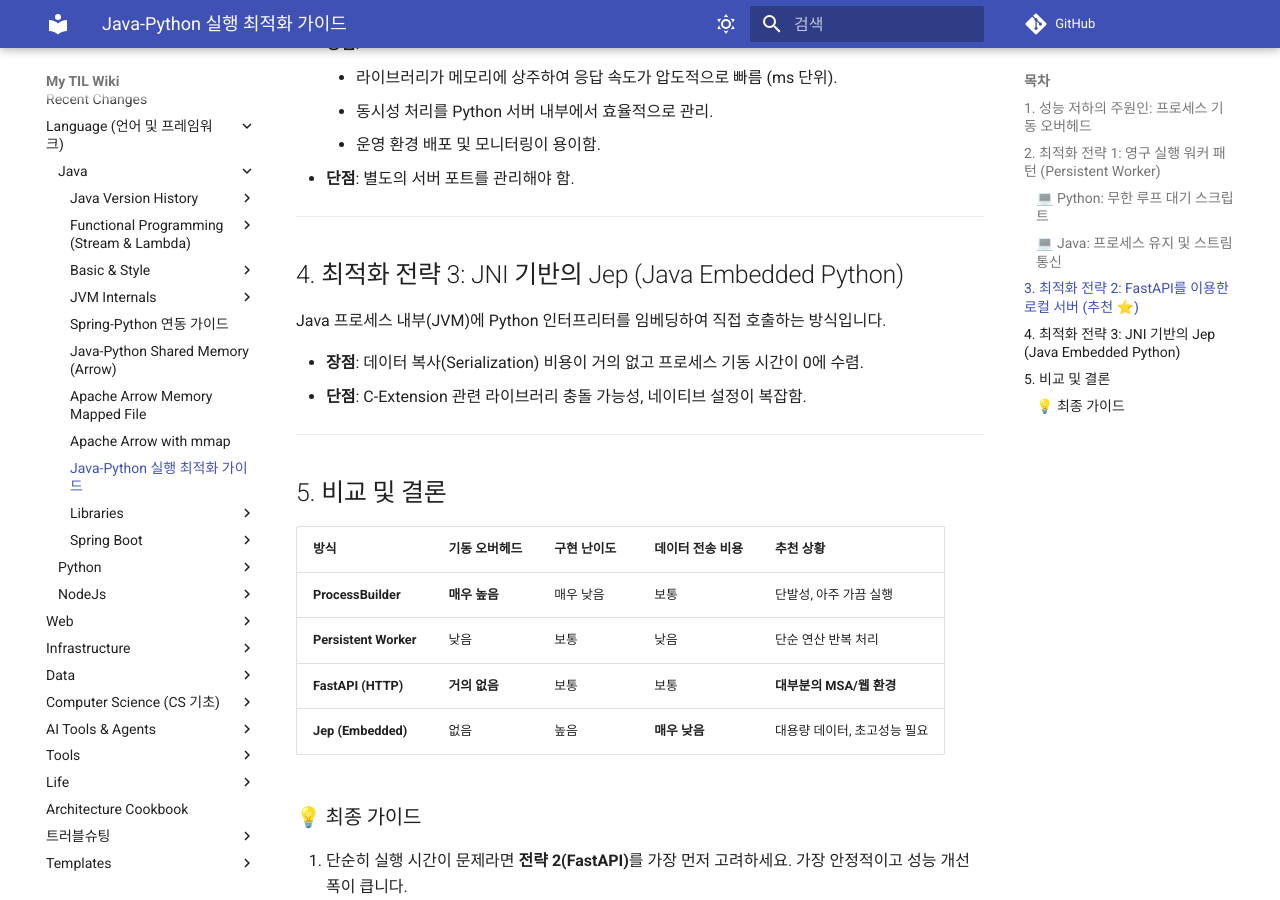
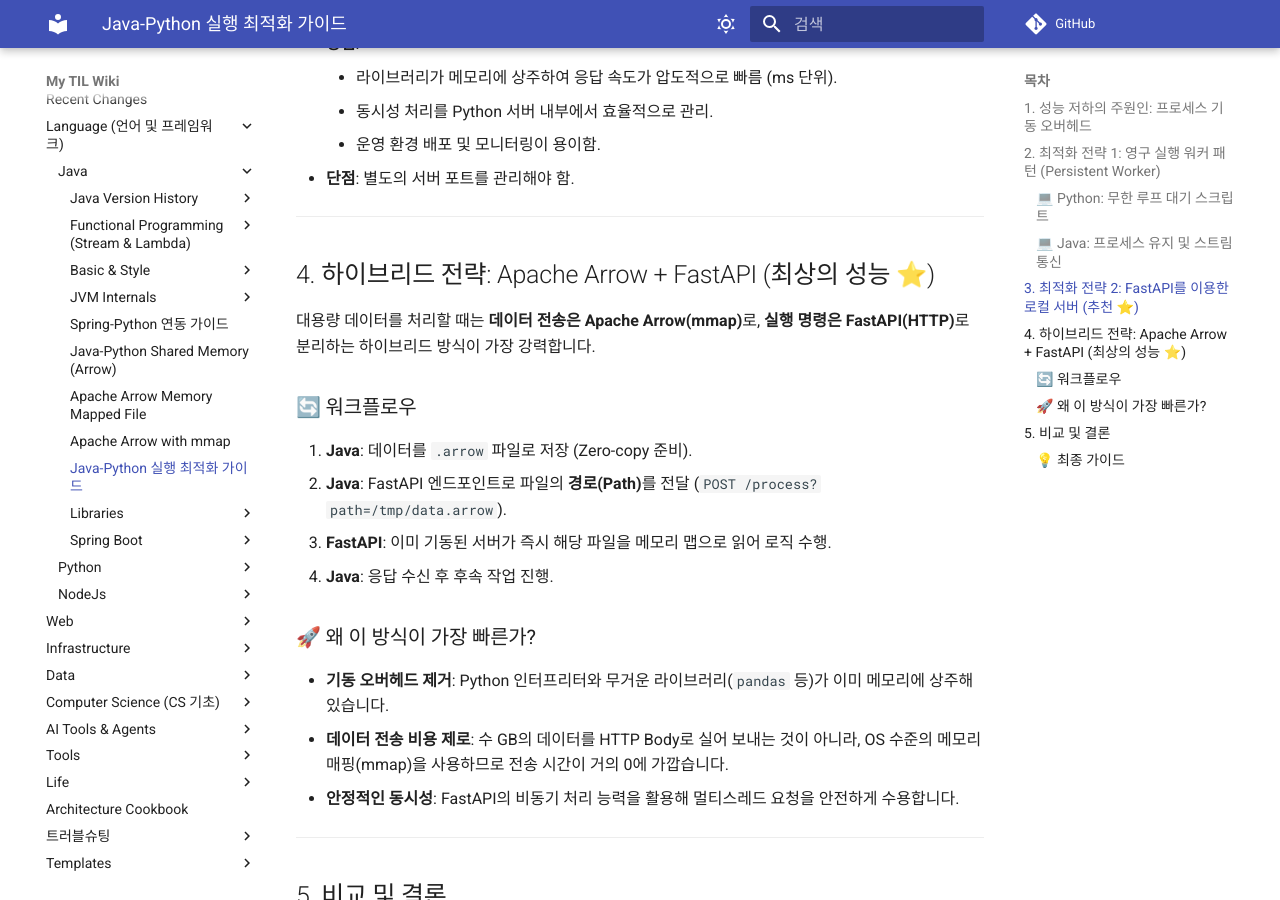
Before and after one commit to DevDooly/TIL, an MkDocs documentation site: the page built from docs/Language/Java/Optimizing_Java_Python_Execution.md, in a window 1280 px wide and 900 px high, scrolled down 1798 px. Built offline with MkDocs 1.6.1 and Material for MkDocs 9.7.7, drawn with Linux system fonts in a browser that asks for light colours; comment, search, counter and statistics services are not loaded.

Commit message:
docs: Apache Arrow와 FastAPI 결합 하이브리드 성능 최적화 전략 추가

```diff
--- a/docs/Language/Java/Optimizing_Java_Python_Execution.md
+++ b/docs/Language/Java/Optimizing_Java_Python_Execution.md
@@ -79,16 +79,27 @@ Python 쪽을 가벼운 HTTP 서버(FastAPI)로 띄우고, Java에서 `WebClient
 
 ---
 
-## 4. 최적화 전략 3: JNI 기반의 Jep (Java Embedded Python)
+## 4. 하이브리드 전략: Apache Arrow + FastAPI (최상의 성능 ⭐)
 
-Java 프로세스 내부(JVM)에 Python 인터프리터를 임베딩하여 직접 호출하는 방식입니다.
+대용량 데이터를 처리할 때는 **데이터 전송은 Apache Arrow(mmap)**로, **실행 명령은 FastAPI(HTTP)**로 분리하는 하이브리드 방식이 가장 강력합니다.
 
-* **장점**: 데이터 복사(Serialization) 비용이 거의 없고 프로세스 기동 시간이 0에 수렴.
-* **단점**: C-Extension 관련 라이브러리 충돌 가능성, 네이티브 설정이 복잡함.
+### 🔄 워크플로우
+
+1. **Java**: 데이터를 `.arrow` 파일로 저장 (Zero-copy 준비).
+2. **Java**: FastAPI 엔드포인트로 파일의 **경로(Path)**를 전달 (`POST /process?path=/tmp/data.arrow`).
+3. **FastAPI**: 이미 기동된 서버가 즉시 해당 파일을 메모리 맵으로 읽어 로직 수행.
+4. **Java**: 응답 수신 후 후속 작업 진행.
+
+### 🚀 왜 이 방식이 가장 빠른가?
+
+* **기동 오버헤드 제거**: Python 인터프리터와 무거운 라이브러리(`pandas` 등)가 이미 메모리에 상주해 있습니다.
+* **데이터 전송 비용 제로**: 수 GB의 데이터를 HTTP Body로 실어 보내는 것이 아니라, OS 수준의 메모리 매핑(mmap)을 사용하므로 전송 시간이 거의 0에 가깝습니다.
+* **안정적인 동시성**: FastAPI의 비동기 처리 능력을 활용해 멀티스레드 요청을 안전하게 수용합니다.
 
 ---
 
 ## 5. 비교 및 결론
+
 
 | 방식 | 기동 오버헤드 | 구현 난이도 | 데이터 전송 비용 | 추천 상황 |
 | :--- | :--- | :--- | :--- | :--- |
```
Also changed, not shown: README.md (+1 -1 lines), docs/Recent_Changes.md (+1 -2 lines).
